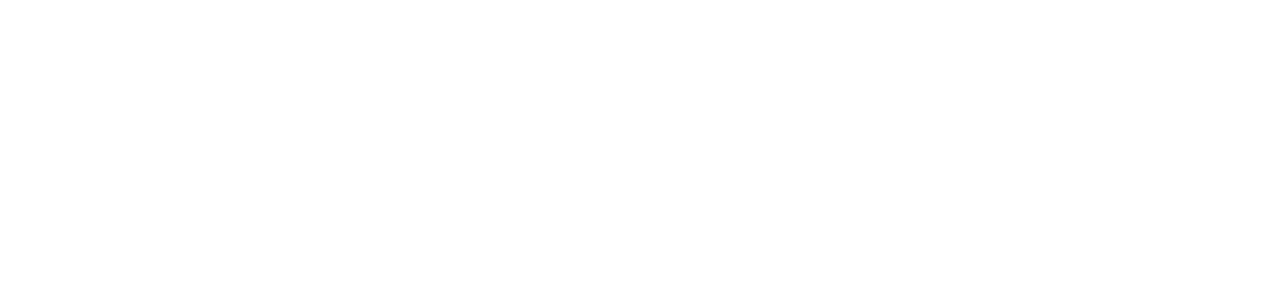
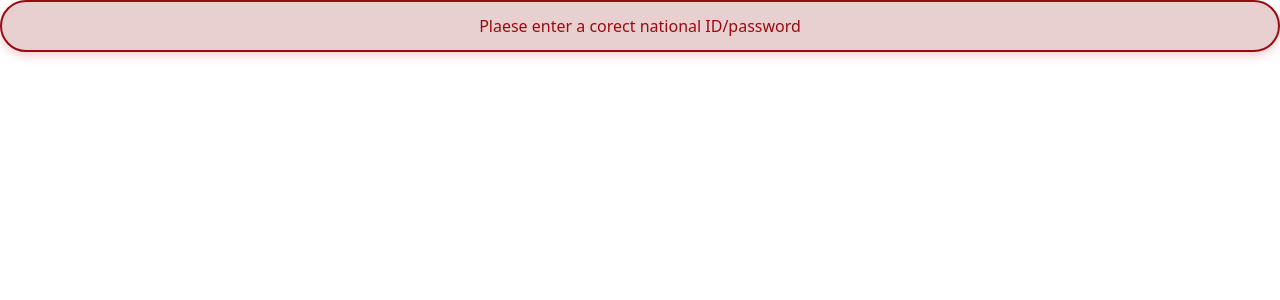
Before and after one commit to lamyax66-66/LoginAssessment, an Angular app in the folder Login/: page / in a window 1280 px wide. Shown: the top 300 px of the page. Built offline with nearby package versions, Linux system fonts and the light colour scheme.

Commit message:
feat: message
^ Conflicts:
^	Login/package-lock.json
^	Login/src/app/app.ts
^	Login/src/styles.css

```diff
--- a/Login/package.json
+++ b/Login/package.json
@@ -36,6 +36,7 @@
     "@angular/build": "^21.1.1",
     "@angular/cli": "^21.1.1",
     "@angular/compiler-cli": "^21.1.0",
+    "daisyui": "^3.9.4",
     "jsdom": "^27.1.0",
     "tailwindcss": "^3.4.19",
     "typescript": "~5.9.2",
--- a/Login/src/app/app.html
+++ b/Login/src/app/app.html
@@ -0,0 +1 @@
+<app-message>Plaese enter a corect national ID/password</app-message>
--- a/Login/src/app/app.ts
+++ b/Login/src/app/app.ts
@@ -1,8 +1,9 @@
 import { Component, signal } from '@angular/core';
+import { Message } from "./components/message/message";
 
 @Component({
   selector: 'app-root',
-  imports: [],
+  imports: [Message],
   templateUrl: './app.html',
   styleUrl: './app.css'
 })
--- /dev/null
+++ b/Login/src/app/components/message/message.html
@@ -0,0 +1,3 @@
+<div [class]="style()">
+    <ng-content/>
+</div>
--- /dev/null
+++ b/Login/src/app/components/message/message.ts
@@ -0,0 +1,11 @@
+import { Component, input } from '@angular/core';
+import { MessageStyle } from '../../enums/message.enum';
+
+@Component({
+  selector: 'app-message',
+  imports: [],
+  templateUrl: './message.html',
+})
+export class Message {
+  style = input<MessageStyle>(MessageStyle.ERROR);
+}
--- /dev/null
+++ b/Login/src/app/enums/message.enum.ts
@@ -0,0 +1,3 @@
+export enum MessageStyle {
+  ERROR ="rounded-full bg-[#E8D0D1] text-errorMessage text-center border-2 border-errorMessage p-3 w-full shadow-[0_4px_10px_0_#E9444B40]",
+};
--- a/Login/tailwind.config.js
+++ b/Login/tailwind.config.js
@@ -5,8 +5,12 @@
     extend: {
       colors: {
         'primary': '#612550',
+        'errorMessage': '#9A0B11'
       },
     },
   },
-  plugins: [],
+   safelist: [
+    'border-errorMessage'
+  ],
+  plugins: [require('daisyui')],
 }
```
Also changed, not shown: 2 other files (tests, documents, lock files or other folders).
